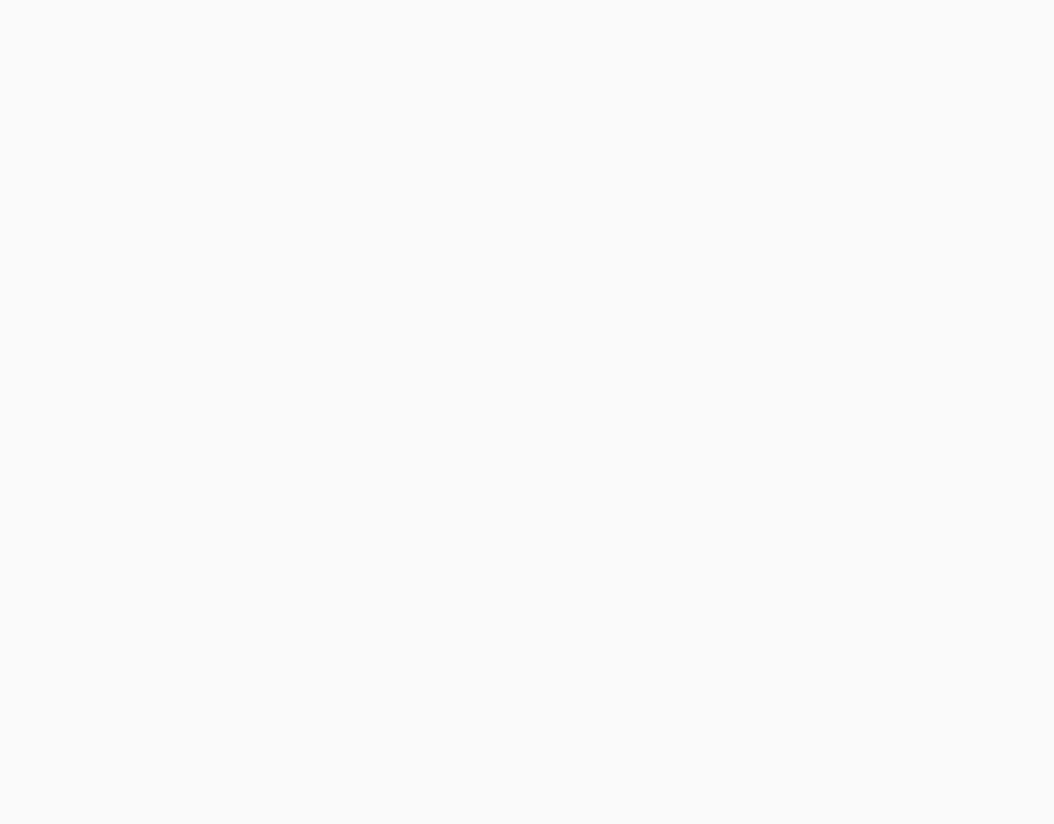
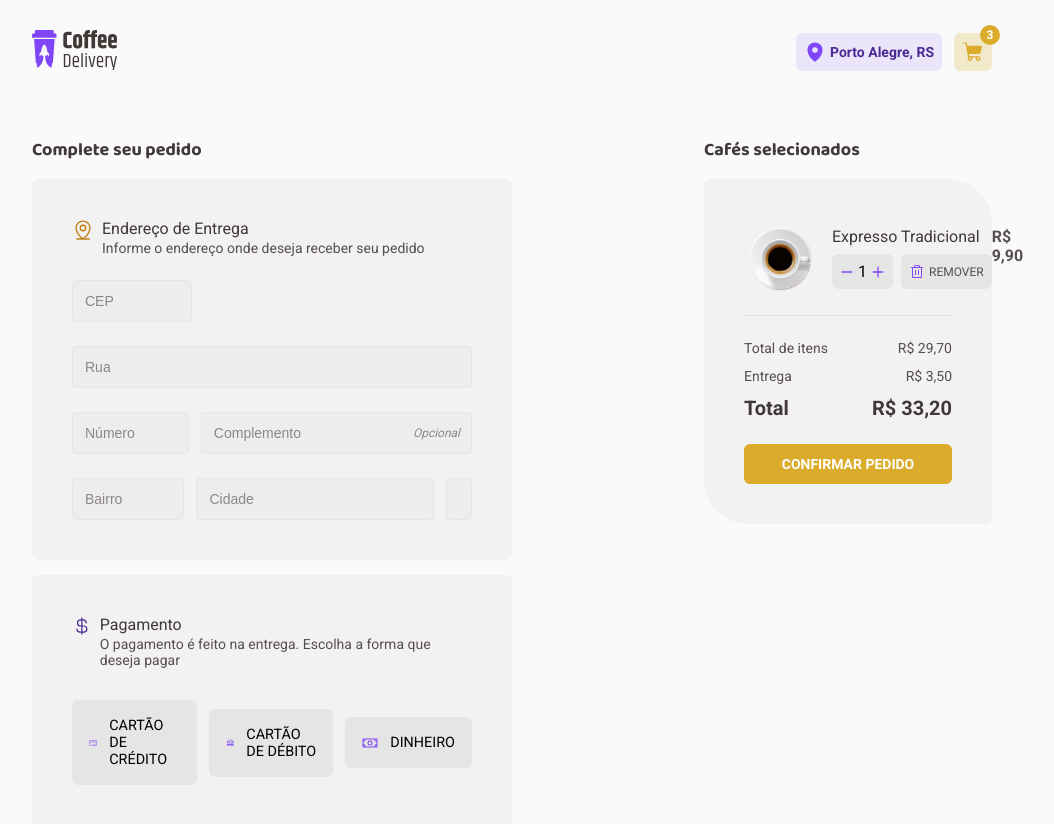
Before and after one commit to SchunckLeonardo/coffeshop-rocketseat, a React (Vite) app: page /checkout in a window 1280 px wide. Before the commit this address had no page. Shown: the top 824 px of the page, without its empty margins (128-1182 px from the left). Before the commit the page ends 800 px from the top, so only its background shows below. Built offline with nearby package versions, Linux system fonts and the light colour scheme.

Commit message:
Screen Checkout done

```diff
--- a/src/components/Header/index.tsx
+++ b/src/components/Header/index.tsx
@@ -1,19 +1,24 @@
 import { MapPin, ShoppingCart } from '@phosphor-icons/react'
+import { useNavigate } from 'react-router-dom'
 
 import logoCoffeShop from '../../assets/logo-coffeshop.svg'
 import { Cart, HeaderContainer, LinksNavigation, Localization } from './styles'
 
 export function Header() {
+  const navigate = useNavigate()
+
   return (
     <HeaderContainer>
-      <img src={logoCoffeShop} alt="Um copo de café com um foguete no meio" />
+      <figure onClick={() => navigate('/')}>
+        <img src={logoCoffeShop} alt="Um copo de café com um foguete no meio" />
+      </figure>
 
       <LinksNavigation>
         <Localization>
           <MapPin weight="fill" size={22} />
           <h5>Porto Alegre, RS</h5>
         </Localization>
-        <Cart>
+        <Cart onClick={() => navigate('/checkout')}>
           <ShoppingCart weight="fill" size={22} />
           <span>3</span>
         </Cart>
--- a/src/components/Header/styles.ts
+++ b/src/components/Header/styles.ts
@@ -7,6 +7,10 @@ export const HeaderContainer = styled.header`
   width: 100vw;
   height: 104px;
   padding: 2rem 10rem;
+
+  figure {
+    cursor: pointer;
+  }
 `
 
 export const LinksNavigation = styled.div`
--- a/src/router.tsx
+++ b/src/router.tsx
@@ -1,5 +1,6 @@
 import { Route, Routes } from 'react-router-dom'
 
+import { Checkout } from './screens/Checkout'
 import { Home } from './screens/Home'
 import { DefaultLayout } from './screens/layouts/DefaultLayout'
 
@@ -8,6 +9,7 @@ export function Router() {
     <Routes>
       <Route path="/" element={<DefaultLayout />}>
         <Route path="/" element={<Home />} />
+        <Route path="/checkout" element={<Checkout />} />
       </Route>
     </Routes>
   )
--- /dev/null
+++ b/src/screens/Checkout/index.tsx
@@ -0,0 +1,126 @@
+import {
+  Bank,
+  CreditCard,
+  CurrencyDollar,
+  MapPinLine,
+  Minus,
+  Money,
+  Plus,
+  Trash,
+} from '@phosphor-icons/react'
+
+import ExpressoTradicional from '../../assets/coffee-expresso.png'
+import { Quantity } from '../../components/CardCoffee/styles'
+import {
+  BaseInput,
+  ButtonConfirmOrder,
+  CoffeeCardInCheck,
+  CoffeeInCart,
+  FormBox,
+  LabelBox,
+  MainContainerCheckout,
+  Payment,
+  PaymentBox,
+  PaymentsMethods,
+  QuantityAndDelete,
+  SectionCheckoutFill,
+  TotalPrice,
+} from './styles'
+
+export function Checkout() {
+  return (
+    <MainContainerCheckout>
+      <SectionCheckoutFill>
+        <h3 className="title">Complete seu pedido</h3>
+        <FormBox>
+          <LabelBox variant="yellow">
+            <MapPinLine size={22} />
+            <div className="description">
+              <h4>Endereço de Entrega</h4>
+              <p>Informe o endereço onde deseja receber seu pedido</p>
+            </div>
+          </LabelBox>
+          <BaseInput variant={30} type="text" placeholder="CEP" />
+          <BaseInput variant={100} type="text" placeholder="Rua" />
+          <div className="inputDiv">
+            <BaseInput variant={40} type="number" placeholder="Número" />
+            <div className="opcional">
+              <BaseInput variant={100} type="text" placeholder="Complemento" />
+              <span>Opcional</span>
+            </div>
+          </div>
+          <div className="inputDiv">
+            <BaseInput variant={30} type="text" placeholder="Bairro" />
+            <BaseInput variant={64} type="text" placeholder="Cidade" />
+            <BaseInput variant={6} type="text" placeholder="UF" />
+          </div>
+        </FormBox>
+        <PaymentBox>
+          <LabelBox variant="purple">
+            <CurrencyDollar size={22} />
+            <div className="description">
+              <h4>Pagamento</h4>
+              <p>
+                O pagamento é feito na entrega. Escolha a forma que deseja pagar
+              </p>
+            </div>
+          </LabelBox>
+          <PaymentsMethods>
+            <Payment>
+              <CreditCard size={16} />
+              Cartão de Crédito
+            </Payment>
+            <Payment>
+              <Bank size={16} />
+              Cartão de Débito
+            </Payment>
+            <Payment>
+              <Money size={16} />
+              Dinheiro
+            </Payment>
+          </PaymentsMethods>
+        </PaymentBox>
+      </SectionCheckoutFill>
+      <CoffeeInCart>
+        <h3>Cafés selecionados</h3>
+        <section>
+          <CoffeeCardInCheck>
+            <div className="info">
+              <img src={ExpressoTradicional} alt="" />
+              <div className="coffee-name">
+                <h5>Expresso Tradicional</h5>
+                <QuantityAndDelete>
+                  <Quantity>
+                    <Minus size={14} weight="bold" />
+                    <p>1</p>
+                    <Plus size={14} weight="bold" />
+                  </Quantity>
+                  <div className="delete">
+                    <Trash size={16} />
+                    Remover
+                  </div>
+                </QuantityAndDelete>
+              </div>
+            </div>
+            <p className="price">R$ 9,90</p>
+          </CoffeeCardInCheck>
+          <TotalPrice>
+            <div className="tax">
+              <p>Total de itens</p>
+              <p>R$ 29,70</p>
+            </div>
+            <div className="tax">
+              <p>Entrega</p>
+              <p>R$ 3,50</p>
+            </div>
+            <div className="total">
+              <p>Total</p>
+              <p>R$ 33,20</p>
+            </div>
+          </TotalPrice>
+          <ButtonConfirmOrder>Confirmar Pedido</ButtonConfirmOrder>
+        </section>
+      </CoffeeInCart>
+    </MainContainerCheckout>
+  )
+}
--- /dev/null
+++ b/src/screens/Checkout/styles.ts
@@ -0,0 +1,298 @@
+import styled from 'styled-components'
+
+export const MainContainerCheckout = styled.main`
+  padding: 2rem 10rem;
+  display: flex;
+  justify-content: space-between;
+  align-items: flex-start;
+`
+
+export const SectionCheckoutFill = styled.section`
+  display: flex;
+  flex-direction: column;
+  width: 50%;
+  gap: 0.9375rem;
+
+  .title {
+    font-family: 'Baloo 2';
+    font-size: 1.125rem;
+    font-weight: 700;
+    color: ${(p) => p.theme['base-subtitle']};
+  }
+`
+
+export const FormBox = styled.form`
+  width: 100%;
+  border-radius: 6px;
+  background: ${(p) => p.theme['base-card']};
+  padding: 2.5rem;
+  display: flex;
+  flex-direction: column;
+  gap: 1.5rem;
+
+  .inputDiv {
+    display: flex;
+    justify-content: space-between;
+    align-items: center;
+    gap: 0.75rem;
+
+    .opcional {
+      position: relative;
+      width: 100%;
+
+      span {
+        position: absolute;
+        right: 12px;
+        top: 50%;
+        transform: translateY(-50%);
+        color: ${(p) => p.theme['base-label']};
+        font-size: 0.75rem;
+        font-style: italic;
+        font-weight: 400;
+      }
+    }
+  }
+`
+
+interface LabelBoxProps {
+  variant: 'yellow' | 'purple'
+}
+
+export const LabelBox = styled.div<LabelBoxProps>`
+  display: flex;
+  gap: 0.5rem;
+  justify-content: flex-start;
+  align-items: flex-start;
+
+  svg {
+    color: ${(p) =>
+      p.variant === 'yellow' ? p.theme['yellow-800'] : p.theme['purple-800']};
+  }
+
+  .description {
+    display: flex;
+    flex-direction: column;
+    gap: 0.125rem;
+
+    h4 {
+      font-size: 1rem;
+      color: ${(p) => p.theme['base-subtitle']};
+      font-weight: 500;
+    }
+
+    p {
+      color: ${(p) => p.theme['base-text']};
+      font-size: 0.875rem;
+      font-weight: 400;
+    }
+  }
+`
+
+interface BaseInputProps {
+  variant: number
+}
+
+export const BaseInput = styled.input<BaseInputProps>`
+  padding: 0.75rem;
+  border-radius: 4px;
+  border: 1px solid ${(p) => p.theme['base-button']};
+  background: ${(p) => p.theme['base-input']};
+
+  color: ${(p) => p.theme['base-text']};
+  font-size: 0.875rem;
+  font-weight: 400;
+
+  width: ${(p) => p.variant}%;
+
+  &::placeholder {
+    font-size: 0.875rem;
+    color: ${(p) => p.theme['base-label']};
+    font-weight: 400;
+  }
+`
+
+export const PaymentBox = styled.section`
+  display: flex;
+  flex-direction: column;
+  gap: 2rem;
+  padding: 2.5rem;
+  background: ${(p) => p.theme['base-card']};
+  border-radius: 6px;
+`
+
+export const PaymentsMethods = styled.footer`
+  display: flex;
+  justify-content: stretch;
+  align-items: center;
+  gap: 0.75rem;
+`
+
+interface PaymentProps {
+  active?: boolean
+}
+
+export const Payment = styled.div<PaymentProps>`
+  width: 35%;
+  padding: 1rem;
+  display: flex;
+  justify-content: flex-start;
+  align-items: center;
+  border-radius: 6px;
+  border: 1px solid ${(p) => (p.active ? p.theme['purple-500'] : 'transparent')};
+  background: ${(p) =>
+    p.active ? p.theme['purple-100'] : p.theme['base-button']};
+  gap: 0.75rem;
+  text-transform: uppercase;
+  font-size: 0.9rem;
+  font-weight: 400;
+  cursor: pointer;
+
+  &:hover {
+    background-color: ${(p) => p.theme['base-hover']};
+  }
+
+  svg {
+    color: ${(p) => p.theme['purple-500']};
+  }
+`
+
+export const CoffeeInCart = styled.aside`
+  display: flex;
+  flex-direction: column;
+  gap: 0.9375rem;
+  width: 30%;
+
+  h3 {
+    font-family: 'Baloo 2';
+    font-size: 1.125rem;
+    font-weight: 700;
+    color: ${(p) => p.theme['base-subtitle']};
+  }
+
+  section {
+    display: flex;
+    flex-direction: column;
+    border-radius: 6px 44px;
+    background: ${(p) => p.theme['base-card']};
+    padding: 40px;
+    gap: 1.5rem;
+  }
+`
+
+export const CoffeeCardInCheck = styled.div`
+  position: relative;
+  display: flex;
+  padding: 0.5rem 0.25rem;
+  padding-bottom: 1.5rem;
+  justify-content: space-between;
+  align-items: flex-start;
+  width: 100%;
+  height: 100%;
+  border-bottom: 1px solid ${(p) => p.theme['base-button']};
+
+  .price {
+    color: ${(p) => p.theme['base-text']};
+    font-size: 1rem;
+    font-weight: 700;
+  }
+
+  .info {
+    display: flex;
+    gap: 1.25rem;
+
+    img {
+      width: 64px;
+      height: 64px;
+    }
+
+    .coffee-name {
+      display: flex;
+      flex-direction: column;
+      gap: 0.5rem;
+
+      h5 {
+        font-size: 1rem;
+        font-weight: 400;
+        color: ${(p) => p.theme['base-subtitle']};
+      }
+    }
+  }
+`
+
+export const QuantityAndDelete = styled.div`
+  display: flex;
+  justify-content: flex-start;
+  align-items: center;
+  gap: 0.5rem;
+
+  .delete {
+    display: flex;
+    justify-content: center;
+    align-items: center;
+    gap: 0.25rem;
+    height: 100%;
+    padding: 0 8px;
+    border-radius: 6px;
+    background: ${(p) => p.theme['base-button']};
+    color: ${(p) => p.theme['base-text']};
+    font-size: 0.75rem;
+    font-weight: 400;
+    text-transform: uppercase;
+    cursor: pointer;
+
+    &:hover {
+      background: ${(p) => p.theme['base-hover']};
+    }
+
+    svg {
+      color: ${(p) => p.theme['purple-500']};
+    }
+  }
+`
+
+export const TotalPrice = styled.div`
+  display: flex;
+  flex-direction: column;
+  gap: 0.75rem;
+
+  .tax {
+    display: flex;
+    justify-content: space-between;
+    align-items: center;
+
+    p {
+      font-size: 0.875rem;
+      font-weight: 400;
+      color: ${(p) => p.theme['base-text']};
+    }
+  }
+
+  .total {
+    display: flex;
+    justify-content: space-between;
+    align-items: center;
+
+    p {
+      font-size: 1.25rem;
+      font-weight: 700;
+      color: ${(p) => p.theme['base-subtitle']};
+    }
+  }
+`
+
+export const ButtonConfirmOrder = styled.button`
+  padding: 0.75rem 0.5rem;
+  border-radius: 6px;
+  background: ${(p) => p.theme['yellow-500']};
+  border: none;
+  font-size: 0.875rem;
+  font-weight: 700;
+  text-transform: uppercase;
+  color: ${(p) => p.theme.white};
+  transition: 0.1s;
+  cursor: pointer;
+
+  &:hover {
+    background: ${(p) => p.theme['yellow-800']};
+  }
+`
```
